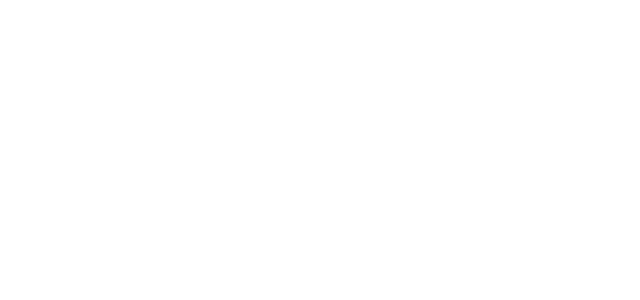
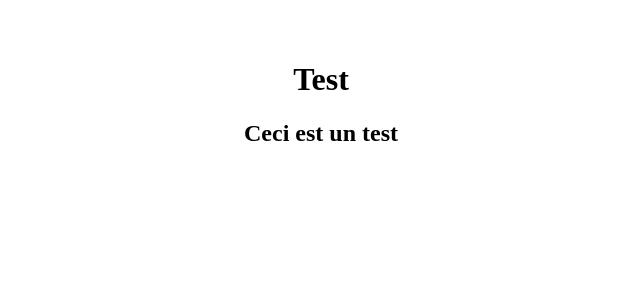
Before and after one commit to VictorGuyo/reactTraining, a React (Vite) app in the folder notreProjet/: page / in a window 1280 px wide. Shown: the top 300 px of the page, without its empty margins (319-959 px from the left). Built offline with nearby package versions, Linux system fonts and the light colour scheme.

Commit message:
second test

```diff
--- a/notreProjet/src/App.jsx
+++ b/notreProjet/src/App.jsx
@@ -1,13 +1,12 @@
-
-import './App.css'
+import "./App.css";
 
 function App() {
-
-
   return (
     <>
+      <h1>Test</h1>
+      <h2>Ceci est un test</h2>
     </>
-  )
+  );
 }
 
-export default App
+export default App;
```
